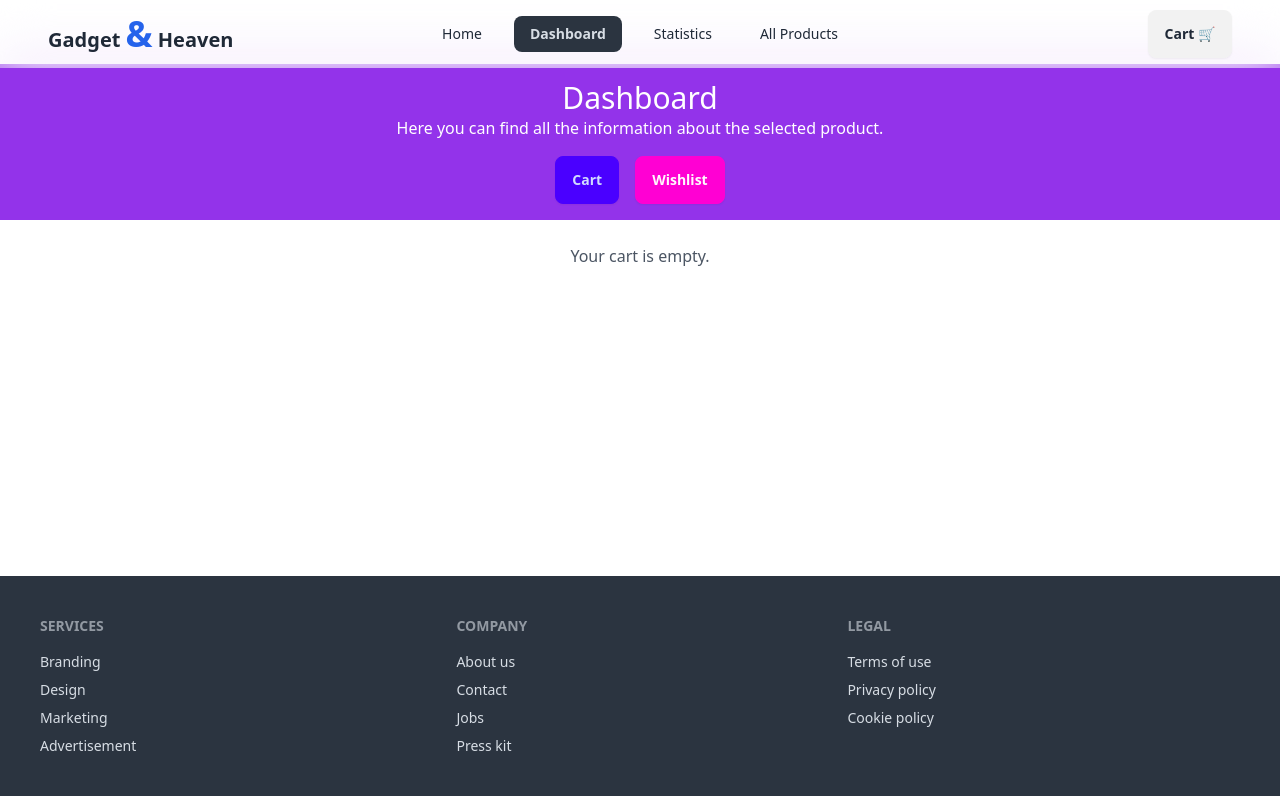
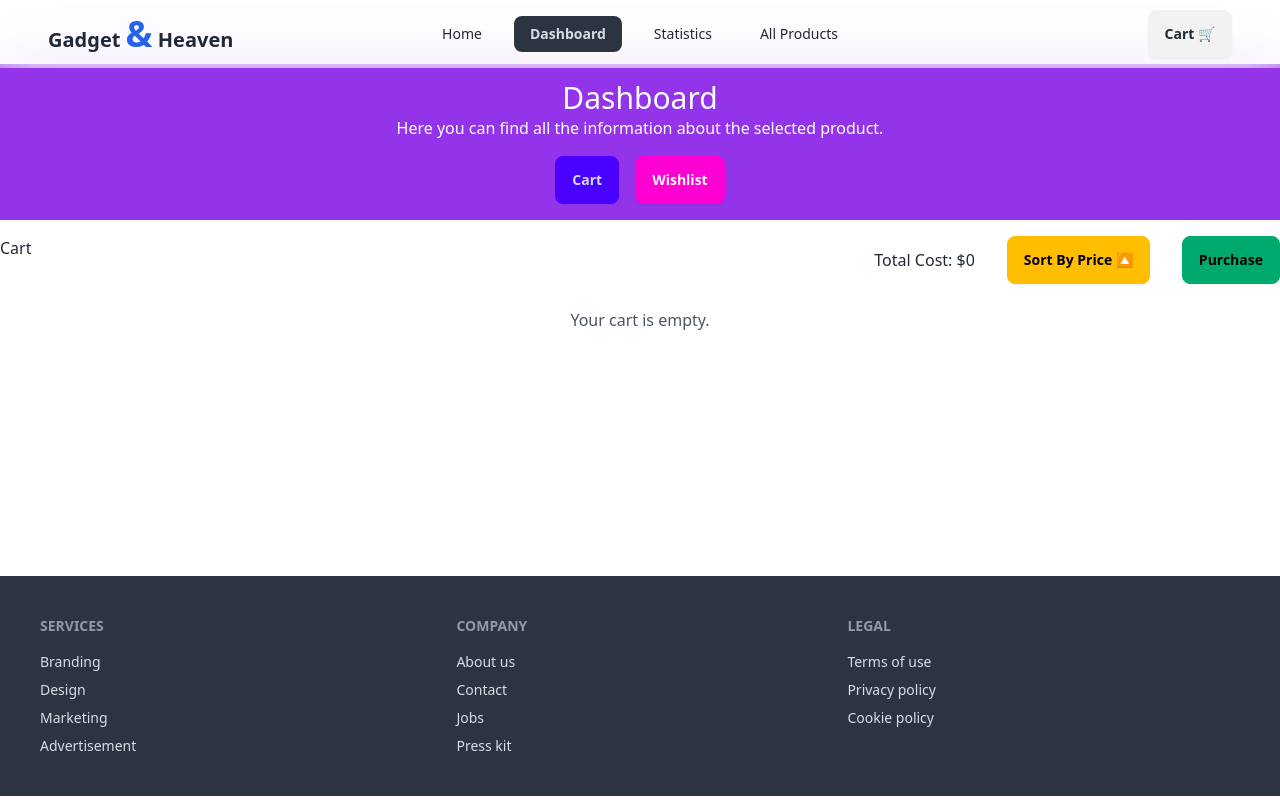
Before and after one commit to programming-hero-web-course-4/b10a8-gadget-heaven-Anas1347, a React (Vite) app: page /dashboard in a window 1280 px wide. Built offline with nearby package versions, Linux system fonts and the light colour scheme.

Commit message:
add to cart done

```diff
--- a/src/components/AddToCart.jsx
+++ b/src/components/AddToCart.jsx
@@ -8,18 +8,17 @@ const AddToCart = ({ item, handleRemove }) => {
       <div className="flex items-center mb-6 mt-2 bg-base-100 w-full shadow-lg rounded-lg p-4 space-x-4">
         <figure className="w-1/4">
           <img
-            src={product_image || '/path/to/fallback/image.jpg'}
+            src={product_image}
             alt={product_title}
             className="h-32 w-full object-contain rounded-md"
           />
         </figure>
-
         <div className="flex-1">
           <h2 className="text-lg font-semibold">{product_title}</h2>
           <p className="text-sm text-gray-600 mb-2">{description}</p>
           <p className="text-md font-semibold">Price: ${price}</p>
         </div>
-
+        <div className="flex flex-col space-y-2">
           <button
             onClick={() => handleRemove(product_id)}
             className="btn btn-error text-white"
@@ -28,6 +27,7 @@ const AddToCart = ({ item, handleRemove }) => {
           </button>
         </div>
       </div>
+    </div>
   );
 };
 
--- a/src/components/Banner.jsx
+++ b/src/components/Banner.jsx
@@ -1,3 +1,4 @@
+import { Link } from "react-router-dom";
 import bannerImage from "../assets/banner.jpg";
 const Banner = () => {
     return (
@@ -11,7 +12,9 @@ const Banner = () => {
           Discover the latest and greatest in tech accessories. From chargers to
           cases, we have everything you need to enhance your tech experience.
         </p>
-        <button className="btn btn-primary mb-4">Shop Now</button>
+
+        <Link to='/dashboard'>        <button className="btn btn-primary mb-4">Shop Now</button>
+        </Link>
       </div>
 
       <div className="flex justify-center mb-4 -mt-32 ">
--- a/src/components/CardDetails.jsx
+++ b/src/components/CardDetails.jsx
@@ -44,7 +44,7 @@ const handleAddToCart = (item) =>{
           )}
         </figure>
         <div className="card-body w-2/3">
-          <h2 className="card-title">{product_title || "Loading..."}</h2>
+          <h2 className="card-title">{product_title }</h2>
           <p>
             <strong>Price:</strong> ${price}
           </p>
--- a/src/components/Dashboard.jsx
+++ b/src/components/Dashboard.jsx
@@ -4,18 +4,60 @@ import AddToCart from "./AddToCart";
 
 const Dashboard = () => {
   const [items, setItems] = useState([]);
+  const [wishlist, setWishlist] = useState([]);
+  const [totalPrice, setTotalPrice] = useState(0);
+  const [showModal, setShowModal] = useState(false);
+  const [showCart, setShowCart] = useState(true);
+  const [sortOrder, setSortOrder] = useState("asc");
 
   useEffect(() => {
-    // Fetch all items from the cart and set the state
     const allItems = getAllAddToCart();
     setItems(allItems);
-  }, []); // Empty dependency array ensures this runs only on mount
+  }, []);
 
-  const handleRemove = (product_id) => {
-    // Call to remove the product
+  useEffect(() => {
+    const total = items.reduce((acc, item) => acc + item.price, 0);
+    setTotalPrice(total);
+  }, [items]);
+
+  const handleRemoveFromCart = (product_id) => {
     removeFromCart(product_id);
-    // Update the state by filtering out the removed item
-    setItems((prevItems) => prevItems.filter(item => item.product_id !== product_id));
+    setItems((prevItems) =>
+      prevItems.filter((item) => item.product_id !== product_id)
+    );
+  };
+
+  const handleAddToWishlist = (item) => {
+    if (!wishlist.some(wishItem => wishItem.product_id === item.product_id)) {
+      setWishlist((prevWishlist) => [...prevWishlist, item]);
+    } else {
+      alert("Item is already in the wishlist!");
+    }
+  };
+
+  const handleRemoveFromWishlist = (product_id) => {
+    setWishlist((prevWishlist) =>
+      prevWishlist.filter((item) => item.product_id !== product_id)
+    );
+  };
+
+  const handlePurchase = () => {
+    items.forEach((item) => removeFromCart(item.product_id));
+    setItems([]);
+    setTotalPrice(0);
+    setShowModal(true);
+  };
+
+  const closeModal = () => {
+    setShowModal(false);
+  };
+
+  const handleSort = () => {
+    const sortedItems = [...items].sort((a, b) => {
+      return sortOrder === "asc" ? a.price - b.price : b.price - a.price;
+    });
+    setItems(sortedItems);
+    setSortOrder(sortOrder === "asc" ? "desc" : "asc");
   };
 
   return (
@@ -24,24 +66,76 @@ const Dashboard = () => {
         <h1 className="text-3xl">Dashboard</h1>
         <p>Here you can find all the information about the selected product.</p>
         <div className="flex justify-center space-x-4 mt-4">
-          <button className="btn btn-primary">Cart</button>
-          <button className="btn btn-secondary">Wishlist</button>
+          <button
+            className={`btn ${showCart ? 'btn-primary' : 'btn-secondary'}`}
+            onClick={() => setShowCart(true)}
+          >
+            Cart
+          </button>
+          <button
+            className={`btn ${showCart ? 'btn-secondary' : 'btn-primary'}`}
+            onClick={() => setShowCart(false)}
+          >
+            Wishlist
+          </button>
         </div>
       </header>
 
+      <div className="container mx-auto flex justify-between mt-4">
+        <h1>{showCart ? "Cart" : "Wishlist"}</h1>
+        {showCart && (
+          <div className="flex justify-center items-center gap-8">
+            <h1>Total Cost: ${totalPrice}</h1>
+            <button className="btn btn-warning" onClick={handleSort}>
+              Sort By Price {sortOrder === "asc" ? "🔼" : "🔽"}
+            </button>
+            <button className="btn btn-success" onClick={handlePurchase}>
+              Purchase
+            </button>
+          </div>
+        )}
+      </div>
+
       <div className="mt-6">
-        {items.length > 0 ? (
+        {showCart ? (
+          items.length > 0 ? (
             items.map((item) => (
               <AddToCart
                 key={item.product_id}
                 item={item}
-              handleRemove={handleRemove}
+                handleRemove={handleRemoveFromCart}
+                handleWishlist={handleAddToWishlist}
               />
             ))
           ) : (
             <p className="text-center text-gray-600">Your cart is empty.</p>
+          )
+        ) : (
+          wishlist.length > 0 ? (
+            wishlist.map((item) => (
+              <AddToCart
+                key={item.product_id}
+                item={item}
+                handleRemove={handleRemoveFromWishlist}
+              />
+            ))
+          ) : (
+            <p className="text-center text-gray-600">Your wishlist is empty.</p>
+          )
         )}
       </div>
+
+      {showModal && (
+        <div className="fixed inset-0 flex items-center justify-center z-50 bg-black bg-opacity-50">
+          <div className="bg-white p-5 rounded-md shadow-md">
+            <h2 className="text-lg font-semibold">Purchase Successful!</h2>
+            <p>Thank you for your purchase!</p>
+            <button className="btn btn-primary mt-4" onClick={closeModal}>
+              Close
+            </button>
+          </div>
+        </div>
+      )}
     </div>
   );
 };
--- a/src/utils/index.js
+++ b/src/utils/index.js
@@ -5,12 +5,20 @@ const getAllAddToCart = () => {
 
   const addToCart = (item) => {
     const addCart = getAllAddToCart();
+
     const isExist = addCart.find((cartItem) => cartItem.product_id === item.product_id);
 
-    if (isExist) return alert("Already added to cart");
+    if (isExist) {
+      alert("Item already added to cart");
+      return;
+    }
 
+    // Item is being added for the first time
     addCart.push(item);
     localStorage.setItem("addCart", JSON.stringify(addCart));
+
+    // Show success alert
+    alert("Item successfully added to cart!");
   };
 
   const removeFromCart = (product_id) => {
@@ -21,4 +29,8 @@ const getAllAddToCart = () => {
     localStorage.setItem("addCart", JSON.stringify(addCart));
   };
 
-  export { addToCart, getAllAddToCart, removeFromCart };
+  const clearCart = () => {
+    localStorage.removeItem("addCart");
+  };
+
+  export { addToCart, getAllAddToCart, removeFromCart, clearCart };
```
Also changed, not shown: src/Pages/Home.jsx (+2 -5 lines). Lines whose indentation alone changed are shown as unchanged.
